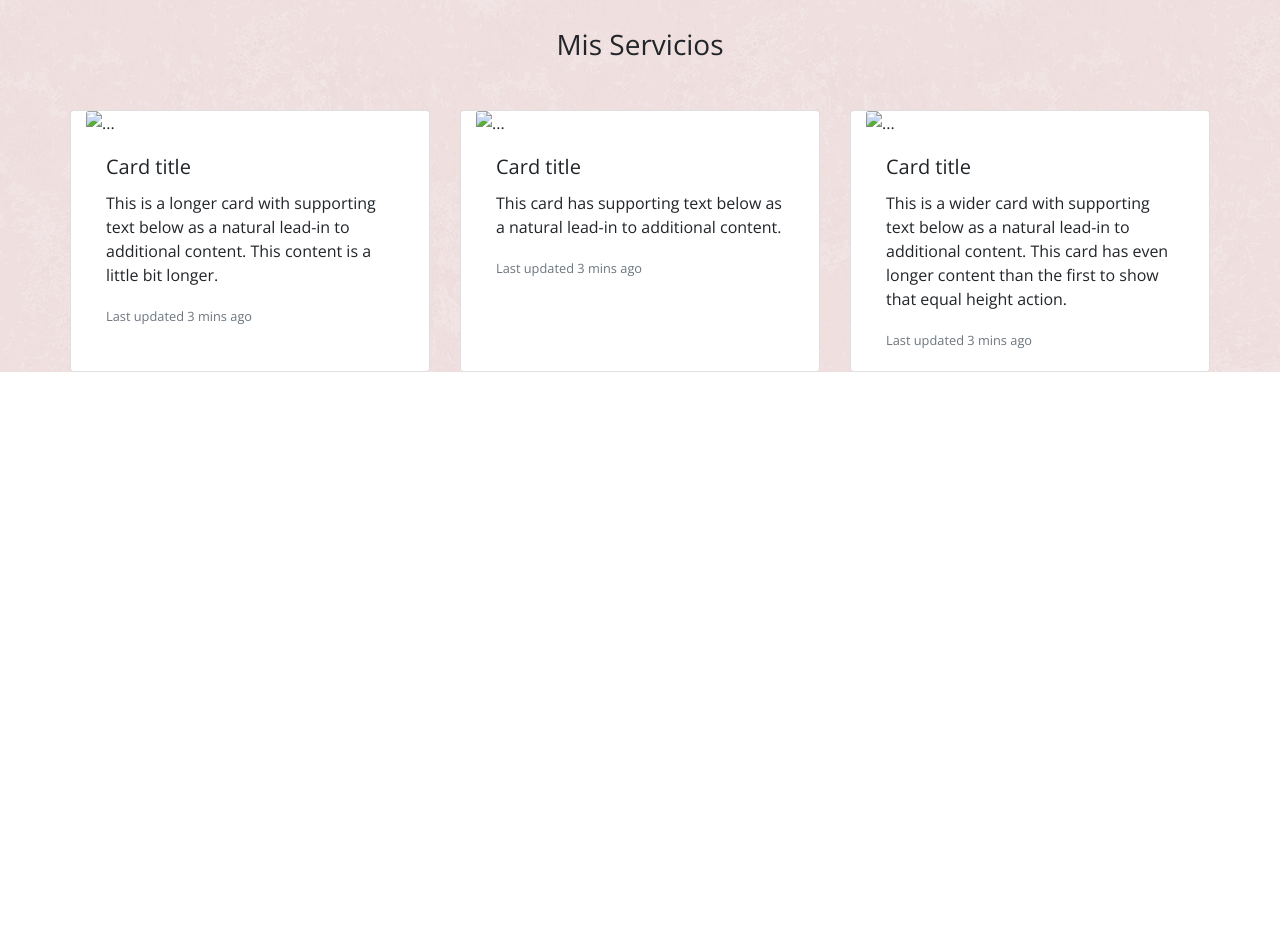
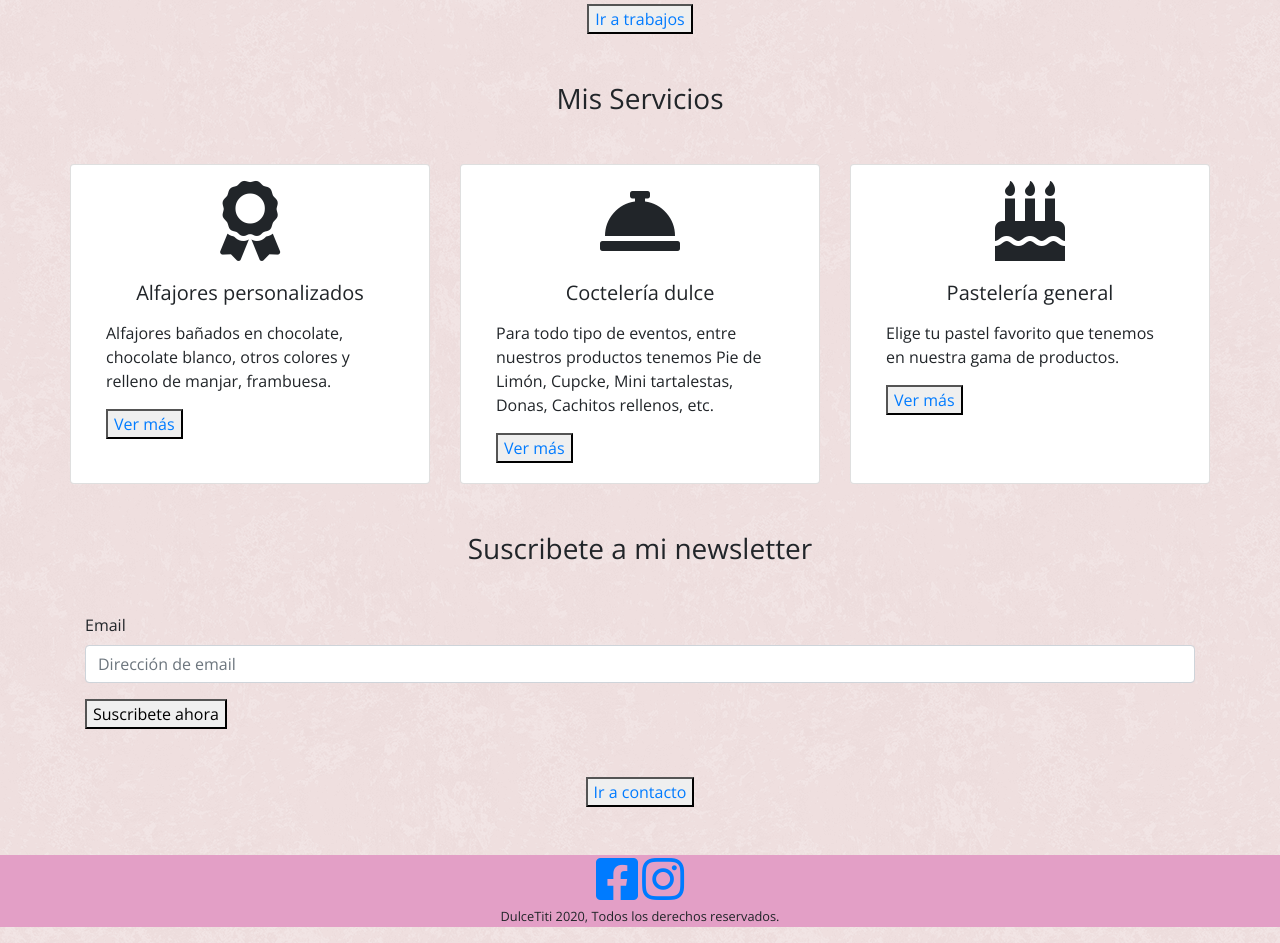
Before and after one commit to jromeror/dulcetiti, a plain HTML site: page index.html in a window 1280 px wide. Shown: the part 1443-2386 px from the top of the page. Before the commit the page ends 1815 px from the top, so only its background shows below. Drawn offline with nearby package versions, Linux system fonts and the light colour scheme.

Commit message:
cuarto commit dulcetiti

```diff
--- a/assets/sass/layout/_footer.scss
+++ b/assets/sass/layout/_footer.scss
@@ -0,0 +1,3 @@
+.footer__style {
+    background-color: $bg-rosa;
+}
--- a/index.html
+++ b/index.html
@@ -4,7 +4,7 @@
     <meta charset="UTF-8">
     <meta name="viewport" content="width=device-width, initial-scale=1.0">
     <meta http-equiv="X-UA-Compatible" content="ie=edge">
-
+    <link rel="stylesheet" href="https://use.fontawesome.com/releases/v5.12.1/css/all.css" integrity="sha384-v8BU367qNbs/aIZIxuivaU55N5GPF89WBerHoGA4QTcbUjYiLQtKdrfXnqAcXyTv" crossorigin="anonymous">
     <link href="https://fonts.googleapis.com/css2?family=Cookie&family=Open+Sans:wght@400;700&display=swap" rel="stylesheet">
     <link rel="stylesheet" href="assets/css/main.css">
     <title>DulceTiti</title>
@@ -85,10 +85,10 @@
               <a class="nav-link" href="#">Servicios</a>
             </li>
             <li class="nav-item active">
-              <a class="nav-link" href="#">Pedidos</a>
+              <a class="nav-link" href="#">Contacto</a>
             </li>
             <li class="nav-item active">
-              <a class="nav-link" href="#">Contacto</a>
+              <a class="nav-link" href="#">Productos</a>
             </li>
           </ul>
         </div>
@@ -103,7 +103,8 @@
            <object data="assets/img/logo/logo.svg" type="image/svg+xml" class="header__logo">
             <img src="assets/img/logo/logo.svg" alt="logo">
           </object>
-           <p>Prueba los mejores alfajores artesanales !!</p>
+          <h3>RESEÑA</h3>
+           <p>Ejemplo: hechos con cariño.</p>
         </div>
       </header>
 
@@ -148,38 +149,40 @@
                 <h4>Cupcakes</h4>
             </figure>
           </div>
+          <button class="mt-4"><a href="">Ir a trabajos</a></button>
         </div>
       </section>
 
       <!-- END PROJECT-->
 
       <!-- BEGIN SERVICES -->
+
       <div class="container">
         <h3 class="mb-5 text-center">Mis Servicios</h3>
         <div class="row">
         <div class="card-deck">
           <div class="card col-12 col-md-4">
-            <img src="..." class="card-img-top" alt="...">
+            <div class="text-center mt-3"><i class="fas fa-award fa-5x text-orange"></i></i></div>
             <div class="card-body">
-              <h5 class="card-title">Card title</h5>
-              <p class="card-text">This is a longer card with supporting text below as a natural lead-in to additional content. This content is a little bit longer.</p>
-              <p class="card-text"><small class="text-muted">Last updated 3 mins ago</small></p>
+              <h5 class="card-title text-center">Alfajores personalizados</h5>
+              <p class="card-text  mt-3">Alfajores bañados en chocolate, chocolate blanco, otros colores y relleno de manjar, frambuesa.</p>
+              <button class=""><a href="">Ver más</a></button>
             </div>
           </div>
           <div class="card col-12 col-md-4">
-            <img src="..." class="card-img-top" alt="...">
+            <div class="text-center mt-3"><i class="fas fa-concierge-bell fa-5x"></i></div>
             <div class="card-body">
-              <h5 class="card-title">Card title</h5>
-              <p class="card-text">This card has supporting text below as a natural lead-in to additional content.</p>
-              <p class="card-text"><small class="text-muted">Last updated 3 mins ago</small></p>
+              <h5 class="card-title text-center">Coctelería dulce</h5>
+              <p class="card-text mt-3">Para todo tipo de eventos, entre nuestros productos tenemos Pie de Limón, Cupcke, Mini tartalestas, Donas, Cachitos rellenos, etc.</p>
+              <button class=""><a href="">Ver más</a></button>
             </div>
           </div>
           <div class="card col-12 col-md-4">
-            <img src="..." class="card-img-top" alt="...">
+            <div class="text-center mt-3"><i class="fas fa-birthday-cake fa-5x"></i></div>
             <div class="card-body">
-              <h5 class="card-title">Card title</h5>
-              <p class="card-text">This is a wider card with supporting text below as a natural lead-in to additional content. This card has even longer content than the first to show that equal height action.</p>
-              <p class="card-text"><small class="text-muted">Last updated 3 mins ago</small></p>
+              <h5 class="card-title text-center">Pastelería general</h5>
+              <p class="card-text  mt-3">Elige tu pastel favorito que tenemos en nuestra gama de productos.</p>
+              <button class=""><a href="">Ver más</a></button>
             </div>
           </div>
         </div>
@@ -188,7 +191,33 @@
 
       <!-- END SERVICES -->
 
-      <script src="https://code.jquery.com/jquery-3.4.1.slim.min.js" integrity="sha384-J6qa4849blE2+poT4WnyKhv5vZF5SrPo0iEjwBvKU7imGFAV0wwj1yYfoRSJoZ+n" crossorigin="anonymous"></script>
+      <!-- BEGIN NEWSLATTER-->
+    <div class="container">
+      <h3 class="mb-5 mt-5 text-center"> Suscribete a mi newsletter</h3>
+      <form>
+        <div class="form-group">
+          <label for="exampleInputEmail1">Email</label>
+          <input type="email" class="form-control" id="exampleInputEmail1" aria-describedby="emailHelp" placeholder="Dirección de email">
+        </div>
+        <button type="submit" class="">Suscribete ahora</button>
+      </form>
+      <div class="mb-5 mt-5 text-center">
+        <button class=""><a href="">Ir a contacto</a></button>
+      </div>
+    </div>
+      <!-- END NEWSLATTER-->
+
+      <!-- BEGIN FOOTER -->
+
+      <div class="footer__style text-center">
+        <a href="#"><i class="fab fa-facebook-square fa-3x"></i></a>
+        <a href="#"><i class="fab fa-instagram fa-3x"></i></a>
+        <p><small>DulceTiti 2020, Todos los derechos reservados.</small></p>
+      </div>
+
+      <!-- END FOOTER -->
+
+  <script src="https://code.jquery.com/jquery-3.4.1.slim.min.js" integrity="sha384-J6qa4849blE2+poT4WnyKhv5vZF5SrPo0iEjwBvKU7imGFAV0wwj1yYfoRSJoZ+n" crossorigin="anonymous"></script>
   <script src="https://cdn.jsdelivr.net/npm/popper.js@1.16.0/dist/umd/popper.min.js" integrity="sha384-Q6E9RHvbIyZFJoft+2mJbHaEWldlvI9IOYy5n3zV9zzTtmI3UksdQRVvoxMfooAo" crossorigin="anonymous"></script>
   <script src="https://stackpath.bootstrapcdn.com/bootstrap/4.4.1/js/bootstrap.min.js" integrity="sha384-wfSDF2E50Y2D1uUdj0O3uMBJnjuUD4Ih7YwaYd1iqfktj0Uod8GCExl3Og8ifwB6" crossorigin="anonymous"></script>
 </body>
```
Also changed, not shown: assets/css/main.css, 1 other file.
